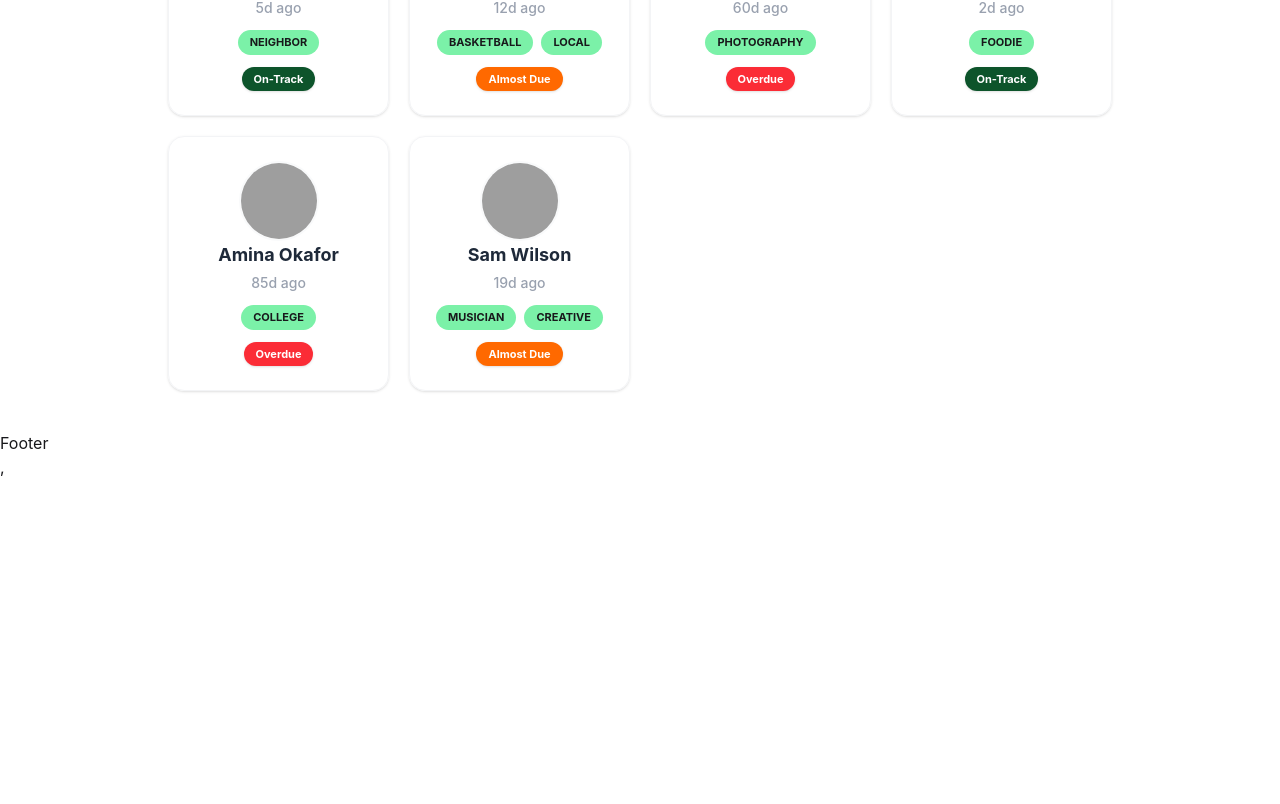
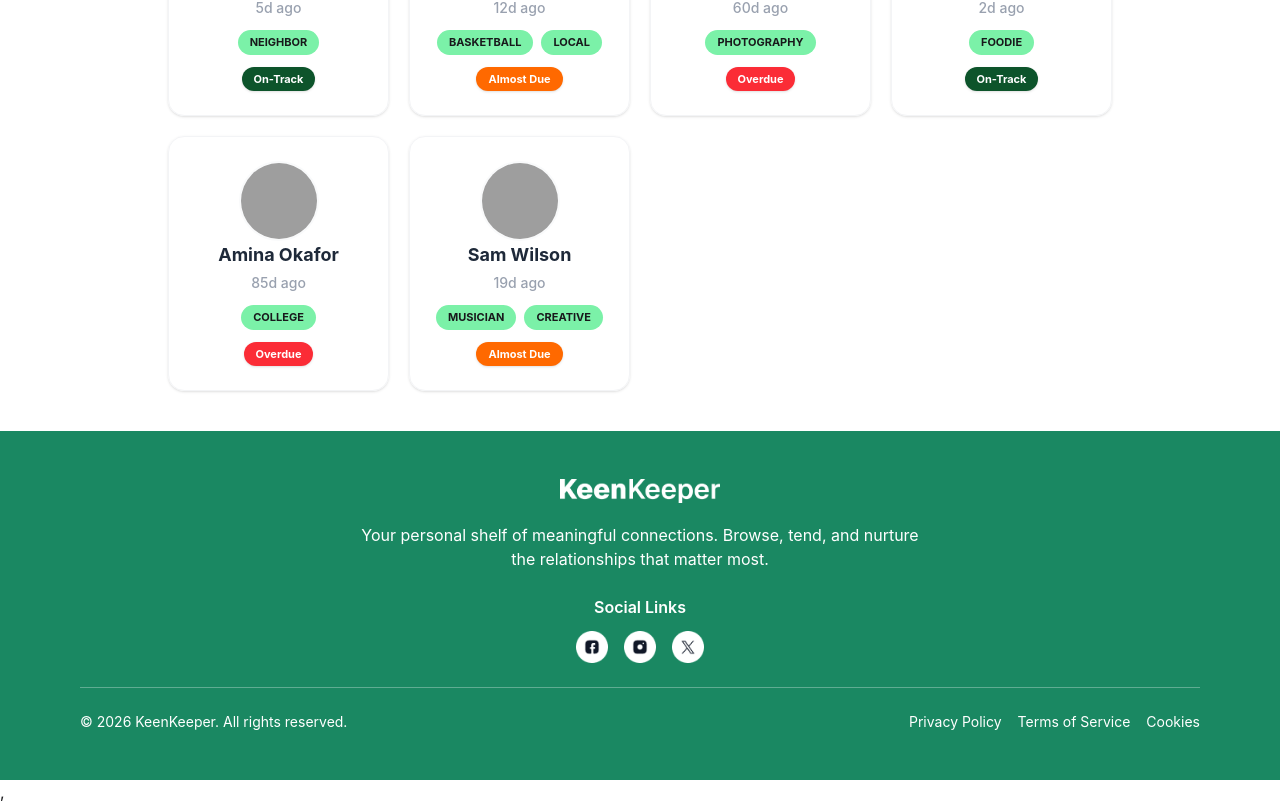
Before and after one commit to Mishu78/keenKeeper-project, a React (Vite) app: page / in a window 1280 px wide. Shown: the part 1043-1847 px from the top of the page. Before the commit the page ends 1522 px from the top, so only its background shows below. Built offline with nearby package versions, Linux system fonts and the light colour scheme; grey boxes are pictures that could not be loaded.

Commit message:
footer created

```diff
--- a/src/Components/shared/Footer.jsx
+++ b/src/Components/shared/Footer.jsx
@@ -1,11 +1,53 @@
 import React from 'react';
 
 const Footer = () => {
-    return (
-        <div>
-            Footer
+  return (
+    <div className="bg-[#1a8862] text-white">
+
+      <div className="max-w-6xl mx-auto px-4 py-12 text-center">
+
+        {/* Logo */}
+        <img
+          className="mx-auto mb-5 w-32 md:w-40"
+          src="/src/assets/logo-xl.png"
+          alt="logo"
+        />
+
+        {/* Description */}
+        <p className="text-sm md:text-base max-w-xl mx-auto">
+          Your personal shelf of meaningful connections. Browse, tend, and nurture the relationships that matter most.
+        </p>
+
+        {/* Social Links */}
+        <h2 className="mt-6 mb-3 font-semibold">Social Links</h2>
+
+        <div className="flex justify-center gap-4 mb-6">
+          <img className="w-6 md:w-8 cursor-pointer" src="/src/assets/facebook.png" alt="facebook" />
+          <img className="w-6 md:w-8 cursor-pointer" src="/src/assets/instagram.png" alt="instagram" />
+          <img className="w-6 md:w-8 cursor-pointer" src="/src/assets/twitter.png" alt="twitter" />
         </div>
-    );
+
+        {/* Divider */}
+        <hr className="border-white/30 my-6" />
+
+        {/* Bottom Section */}
+        <div className="flex flex-col md:flex-row justify-between items-center gap-4 text-sm">
+
+          <p className="text-center md:text-left">
+            © 2026 KeenKeeper. All rights reserved.
+          </p>
+
+          <div className="flex flex-wrap justify-center gap-4">
+            <a href="#" className="hover:underline">Privacy Policy</a>
+            <a href="#" className="hover:underline">Terms of Service</a>
+            <a href="#" className="hover:underline">Cookies</a>
+          </div>
+
+        </div>
+
+      </div>
+    </div>
+  );
 };
 
 export default Footer;
```
